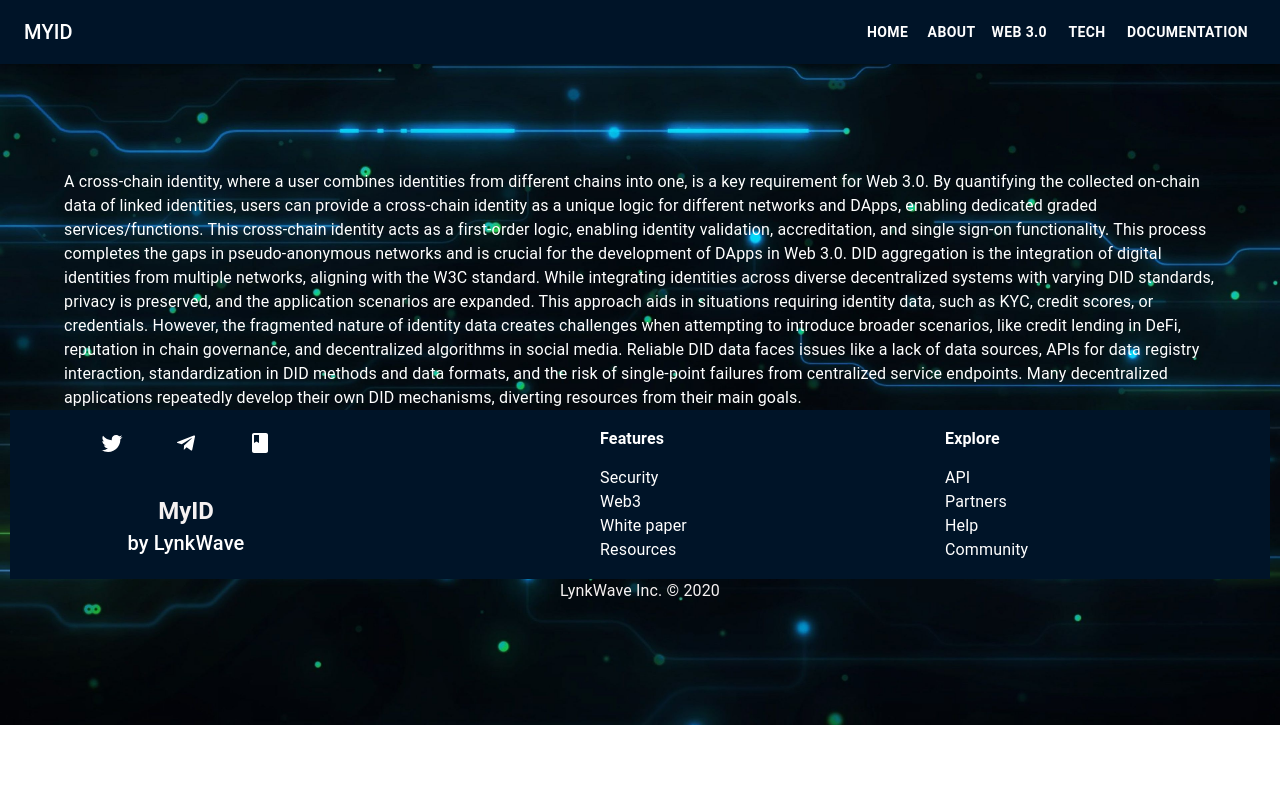
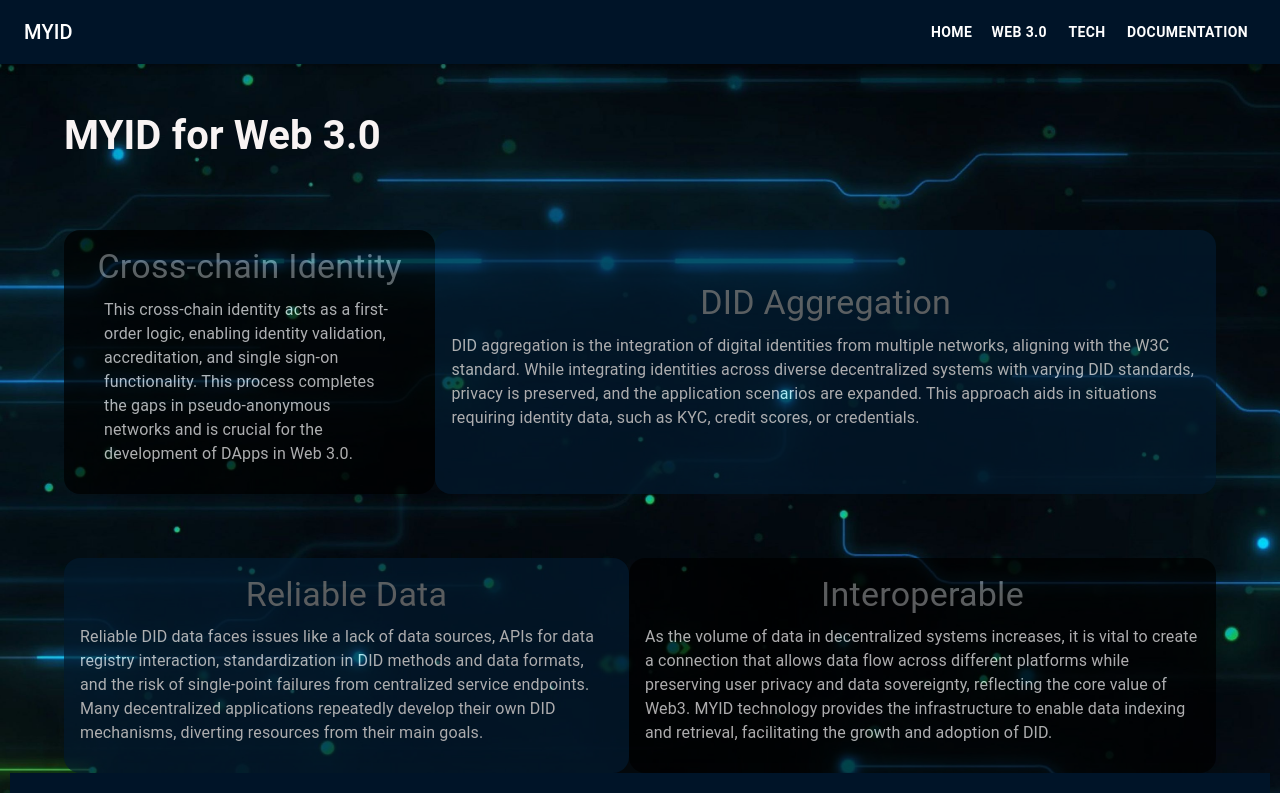
Before and after one commit to LynkWave/myid, a Next.js app: page /web3 in a window 1280 px wide. Shown: the top 793 px of the page. Built offline with nearby package versions, Linux system fonts and the light colour scheme.

Commit message:
each pages file content updated

```diff
--- a/app/component/navbar.js
+++ b/app/component/navbar.js
@@ -20,9 +20,9 @@
 
 
 const drawerWidth = 240;
-const navItems = ['Home', 'About', 'Web  3.0', 'Tech', 'Documentation'];
+const navItems = ['Home', 'Web 3.0', 'Tech', 'Documentation'];
 const hrefs = [
-    '/', 'about', 'web3', 'tech', 'Documentation'
+    '/', 'web3', 'tech', 'https://myid-1.gitbook.io/web3/'
 ];
 
 
--- a/app/tech/page.js
+++ b/app/tech/page.js
@@ -1,21 +1,61 @@
 import React from 'react'
-import { Container, Typography } from '@mui/material'
+import { Box, Container, Typography } from '@mui/material'
 
 const page = () => {
     return (
-        <Container sx={{ mt: '10rem' }}>
-            <Typography color={'white'}>
-                MYID utilizes several key technological components to realize its vision of decentralized identity:
 
-                1. **User agent**: This could be a browser, mobile app, or other web client that facilitates communication between holders, issuers, and verifiers of digital identities.
+        <Box sx={{ mt: '6rem' }}>
+            <Container >
+                <h7>
+                    Key Technological Components
+                </h7>
 
-                2. **Universal Resolver**: This server hosts a modular system of DID Method drivers, allowing for the discovery and resolution of DIDs across any decentralized system.
+            </Container>
+            <Container sx={{ mt: '4rem', display: 'flex', flexDirection: "row", }} >
+                <Box sx={{ display: 'flex', flexDirection: 'column', alignItems: 'center', justifyContent: 'center', bgcolor: 'black', opacity: '0.7', borderRadius: '1rem', padding: '1rem' }}>
+                    <Typography variant='h4' color={"GrayText"} mb={'0.6rem'}> User agent </Typography>
+                    <img width={"200"} height={"150"} style={{ borderRadius: '50px', opacity: '0.8' }} src="/userAgent.jpeg" alt="content" />
+                    <Container>
+                        <h5>
+                            This could be a browser, mobile app, or other web client that facilitates communication between holders, issuers, and verifiers of digital identities.
+                        </h5>
+                    </Container>
 
-                3. **Universal Registrar**: This server facilitates the registration of DIDs across any decentralized system that supports a compatible driver.
+                </Box>
+                <Box sx={{ display: 'flex', flexDirection: 'column', alignItems: 'center', justifyContent: 'center', bgcolor: '#021A2F', opacity: '0.7', borderRadius: '1rem', padding: '1rem' }}>
+                    <Typography variant='h4' color={"GrayText"} mb={'0.6rem'}>
+                        Universal Resolver
+                    </Typography>
+                    <img width={"200"} height={"150"} style={{ borderRadius: '50px', opacity: '0.8' }} src="/universalResolver.jpeg" alt="content" />
+                    <h5>
+                        This server hosts a modular system of DID Method drivers, allowing for the discovery and resolution of DIDs across any decentralized system.
+                    </h5>
+                </Box>
+            </Container>
+            <Container sx={{ mt: '4rem', display: 'flex', flexDirection: "row", }} >
+                <Box sx={{ display: 'flex', flexDirection: 'column', alignItems: 'center', justifyContent: 'center', bgcolor: '#021A2F', opacity: '0.7', borderRadius: '1rem', padding: '1rem' }}>
 
-                4. **Identity Hubs**: These secure datastores manage the storage of encrypted and signed data, and relay messages to devices linked to the identity.
-            </Typography>
-        </Container>
+                    <Typography variant='h4' color={"GrayText"} mb={'0.6rem'}>
+                        Universal Registrar
+                    </Typography>
+                    <img width={"200"} height={"150"} style={{ borderRadius: '50px', opacity: '0.8' }} src="/univarsalRegistrar.jpeg" alt="content" />
+                    <h5>
+                        This MYID server facilitates the registration of DIDs across any decentralized system that supports a compatible driver through its unique method.
+                    </h5>
+                </Box>
+                <Box sx={{ display: 'flex', flexDirection: 'column', alignItems: 'center', justifyContent: 'center', bgcolor: 'black', opacity: '0.7', borderRadius: '1rem', padding: '1rem' }}>
+                    <Typography variant='h4' color={"GrayText"} mb={'0.6rem'}>
+                        Identity Hubs
+                    </Typography>
+                    <img width={"200"} height={"150"} style={{ borderRadius: '50px', opacity: '0.8' }} src="/Identityub.jpeg" alt="content" />
+                    <h5>
+                        These secure datastores manage the storage of encrypted and signed data, and relay messages to devices linked to the identity.
+                    </h5>
+                </Box>
+
+            </Container>
+
+        </Box>
     )
 }
 
--- a/app/web3/page.js
+++ b/app/web3/page.js
@@ -1,22 +1,55 @@
-import { Container, Typography } from '@mui/material'
+import { Container, Typography, Box } from '@mui/material'
 import React from 'react'
 
 const web3 = () => {
     return (
-        <Container sx={{ mt: '10rem' }}>
-            <Typography color={'white'}>
-                A cross-chain identity, where a user combines identities from different chains into one, is a key requirement for Web 3.0. By quantifying the collected on-chain data of linked identities, users can provide a cross-chain identity as a unique logic for different networks and DApps, enabling dedicated graded services/functions.
+        <Box sx={{ mt: '6rem' }}>
+            <Container >
+                <h7>
+                    MYID for Web 3.0
+                </h7>
 
+            </Container>
+            <Container sx={{ mt: '4rem', display: 'flex', flexDirection: "row", }} >
+                <Box sx={{ display: 'flex', flexDirection: 'column', alignItems: 'center', justifyContent: 'center', bgcolor: 'black', opacity: '0.7', borderRadius: '1rem', padding: '1rem' }}>
+                    <Typography variant='h4' color={"GrayText"} mb={'0.6rem'}> Cross-chain Identity </Typography>
+                    <Container>
+                        <h5>
+                            This cross-chain identity acts as a first-order logic, enabling identity validation, accreditation, and single sign-on functionality. This process completes the gaps in pseudo-anonymous networks and is crucial for the development of DApps in Web 3.0.                    </h5>
+                    </Container>
 
-                This cross-chain identity acts as a first-order logic, enabling identity validation, accreditation, and single sign-on functionality. This process completes the gaps in pseudo-anonymous networks and is crucial for the development of DApps in Web 3.0.
+                </Box>
+                <Box sx={{ display: 'flex', flexDirection: 'column', alignItems: 'center', justifyContent: 'center', bgcolor: '#021A2F', opacity: '0.7', borderRadius: '1rem', padding: '1rem' }}>
+                    <Typography variant='h4' color={"GrayText"} mb={'0.6rem'}>
+                        DID Aggregation
+                    </Typography>
+                    <h5>
+                        DID aggregation is the integration of digital identities from multiple networks, aligning with the W3C standard. While integrating identities across diverse decentralized systems with varying DID standards, privacy is preserved, and the application scenarios are expanded. This approach aids in situations requiring identity data, such as KYC, credit scores, or credentials.
+                    </h5>
+                </Box>
+            </Container>
+            <Container sx={{ mt: '4rem', display: 'flex', flexDirection: "row", }} >
+                <Box sx={{ display: 'flex', flexDirection: 'column', alignItems: 'center', justifyContent: 'center', bgcolor: '#021A2F', opacity: '0.7', borderRadius: '1rem', padding: '1rem' }}>
 
-                DID aggregation is the integration of digital identities from multiple networks, aligning with the W3C standard. While integrating identities across diverse decentralized systems with varying DID standards, privacy is preserved, and the application scenarios are expanded. This approach aids in situations requiring identity data, such as KYC, credit scores, or credentials.
+                    <Typography variant='h4' color={"GrayText"} mb={'0.6rem'}>
+                        Reliable Data
+                    </Typography>
+                    <h5>
+                        Reliable DID data faces issues like a lack of data sources, APIs for data registry interaction, standardization in DID methods and data formats, and the risk of single-point failures from centralized service endpoints. Many decentralized applications repeatedly develop their own DID mechanisms, diverting resources from their main goals.
+                    </h5>
+                </Box>
+                <Box sx={{ display: 'flex', flexDirection: 'column', alignItems: 'center', justifyContent: 'center', bgcolor: 'black', opacity: '0.7', borderRadius: '1rem', padding: '1rem' }}>
+                    <Typography variant='h4' color={"GrayText"} mb={'0.6rem'}>
+                        Interoperable
+                    </Typography>
+                    <h5>
+                        As the volume of data in decentralized systems increases, it is vital to create a connection that allows data flow across different platforms while preserving user privacy and data sovereignty, reflecting the core value of Web3. MYID technology provides the infrastructure to enable data indexing and retrieval, facilitating the growth and adoption of DID.
+                    </h5>
+                </Box>
 
-                However, the fragmented nature of identity data creates challenges when attempting to introduce broader scenarios, like credit lending in DeFi, reputation in chain governance, and decentralized algorithms in social media.
+            </Container>
 
-                Reliable DID data faces issues like a lack of data sources, APIs for data registry interaction, standardization in DID methods and data formats, and the risk of single-point failures from centralized service endpoints. Many decentralized applications repeatedly develop their own DID mechanisms, diverting resources from their main goals.
-            </Typography>
-        </Container>
+        </Box>
     )
 }
 
```
Lines whose indentation alone changed are shown as unchanged.
